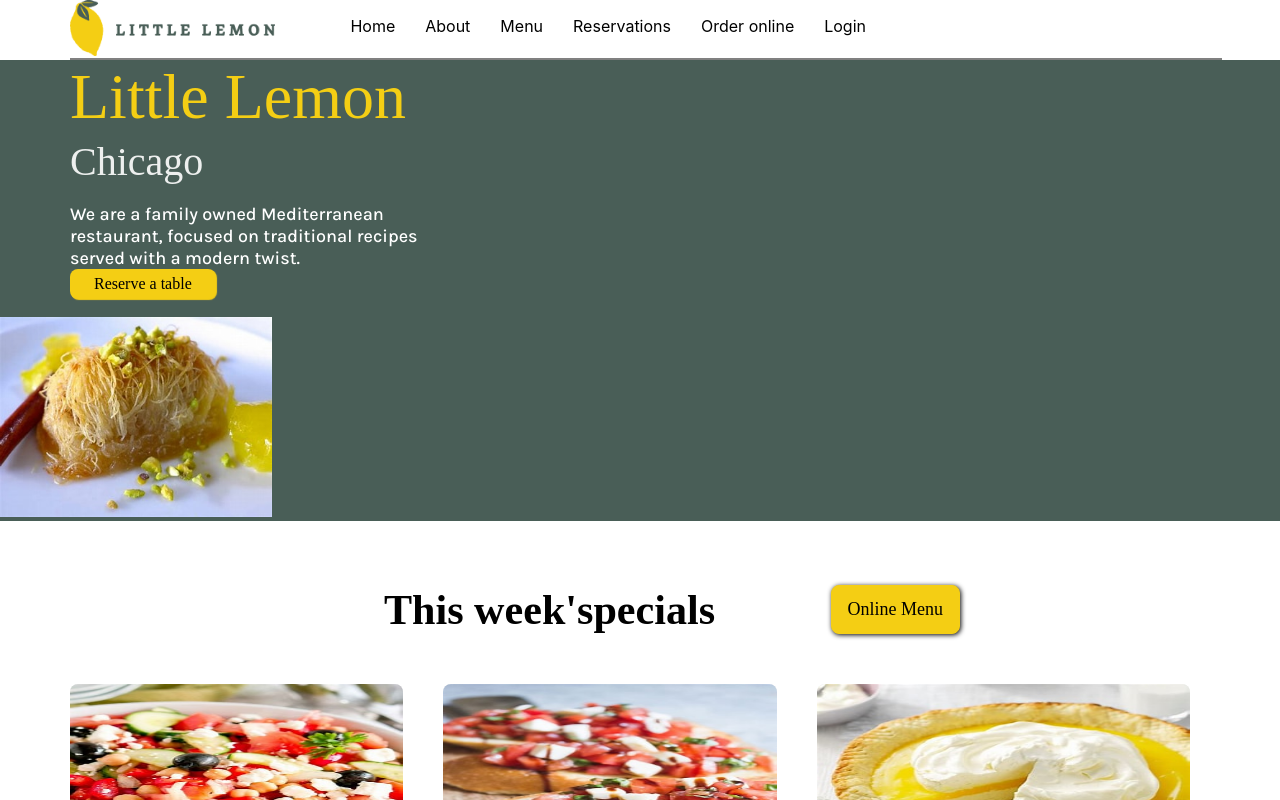
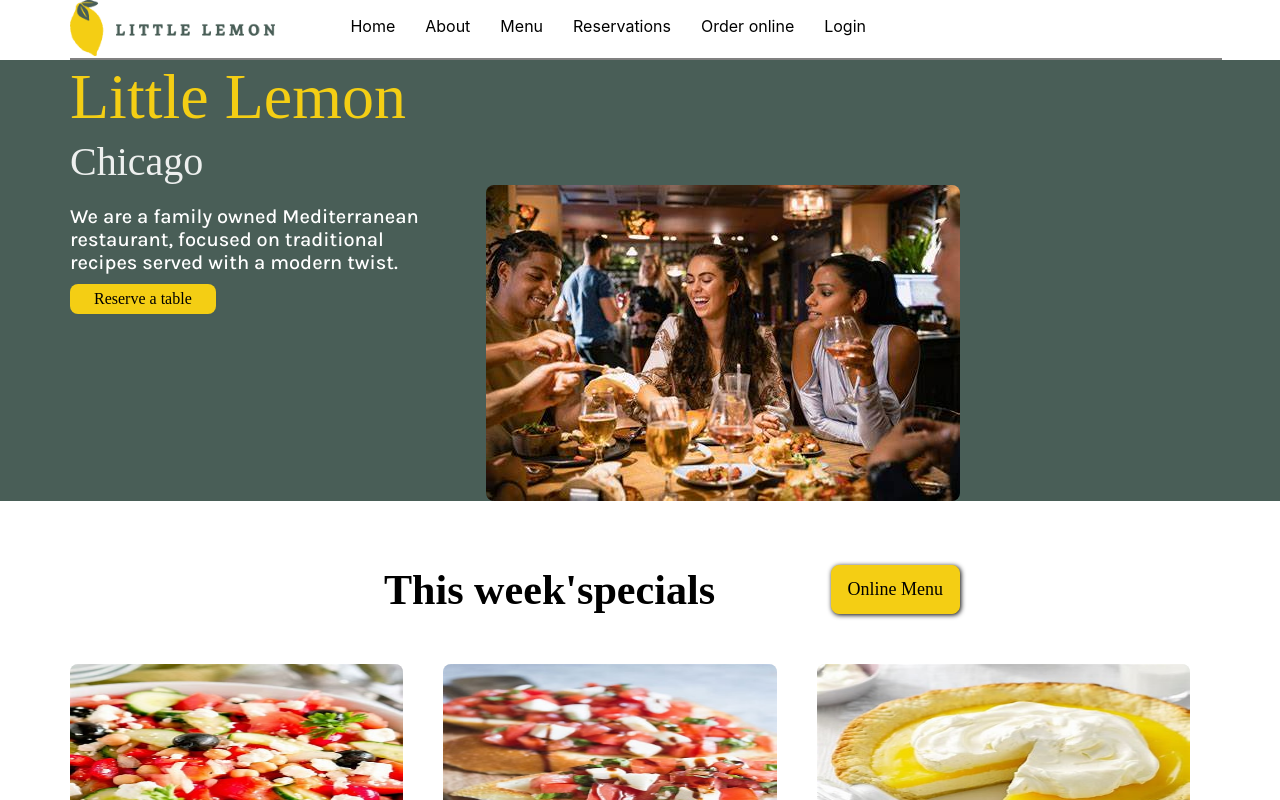
Before and after one commit to DaFlusher/my-little-lemon, a React (Create React App) app: page / in a window 1280 px wide. Shown: the top 800 px of the page. Built offline with nearby package versions, Linux system fonts and the light colour scheme; a web font is replaced by a local one.

Commit message:
Linking the reserve table button on the homepage to the reservation page. Fixing the homepage image as a flex

```diff
--- a/src/Home.js
+++ b/src/Home.js
@@ -11,7 +11,7 @@ const Home = () => {
 
         <>
 
-            <div className='grids' style={{}}>
+            <div className='grids'>
               <div className='nav-head-grid'>
 
                   <Header/>
--- a/src/Main.js
+++ b/src/Main.js
@@ -1,3 +1,4 @@
+import { Routes, Route, Link } from "react-router-dom";
 const Main = () => {
     const heading='Little Lemon';
     const location='Chicago';
@@ -11,13 +12,19 @@ const Main = () => {
                 <section className='hero-image'>
                     <h1 className="heading">{heading}</h1>
                     <h2 className="location">{location}</h2>
-
-                    <p className="description">{intro}<br/>
-                    <button className='reserve-table' role='button'>Reserve a table</button></p>
+                    <section style={{display:'flex',justifyContent:'space-between',alignContent:'center'}}>
 
 
 
-                    <img src={require('./images/greek-dessert.jpg') } height={200} role='image' alt='little-lemon logo'/>
+                        <p className="description">{intro}<br/>
+
+                        <Link to='/reserve-a-table' >
+                        <button className='reserve-table' role='button'>Reserve a table</button>
+                        </Link>
+                        </p>
+
+                        <img src={require('./images/dinner3.jpg') }  role='image' alt='little-lemon logo' style={{borderRadius:'8px', marginRight:'25%'}}/>
+                    </section>
 
                 </section>
                 <section className="weeks-special">
--- a/src/index.css
+++ b/src/index.css
@@ -145,11 +145,12 @@ select{
 .description{
   font-family: 'Karla', sans-serif;
   font-weight: 500;
-  font-size: 18px;
+  font-size: 20px;
   width: 30%;
   padding-left: 70px;
   color: #fff;
   text-align: left;
+
 }
 
 .reserve-table{
@@ -157,13 +158,16 @@ select{
   background-color: #F4CE14;
   color: black;
   border-radius: 8px;
-  box-shadow: 1px 1px 1px #F4CE14 ;
+  box-shadow: 1px 1px 1px #495E57;
   font-family: 'Markazi Text', serif;
   font-weight: 400;
   font-size: 16px;
   border: 0;
+  margin-top: 10px;
 }
-
+.reserve-table:hover{
+  border: 2px solid #495E57;
+}
 
 
 
```
